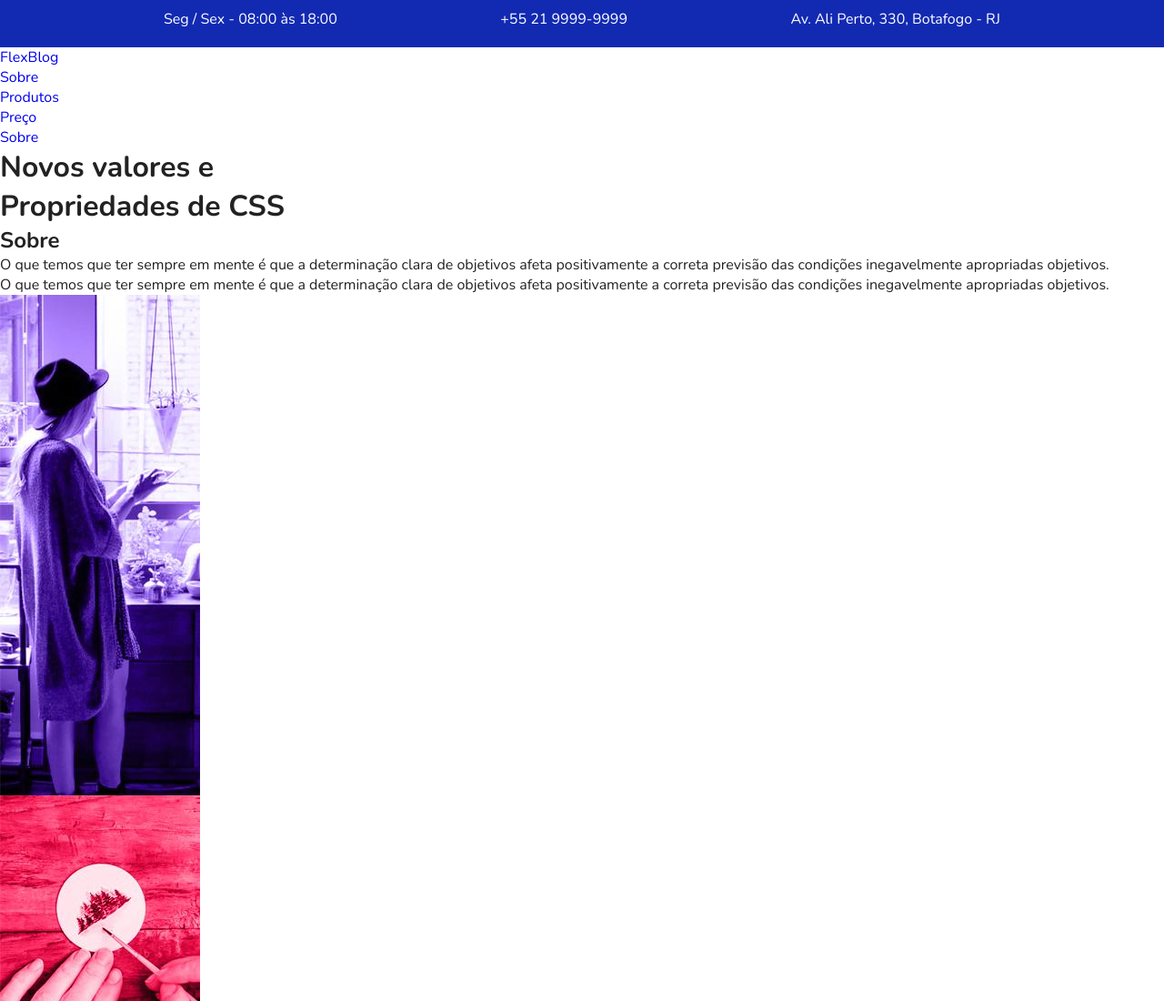
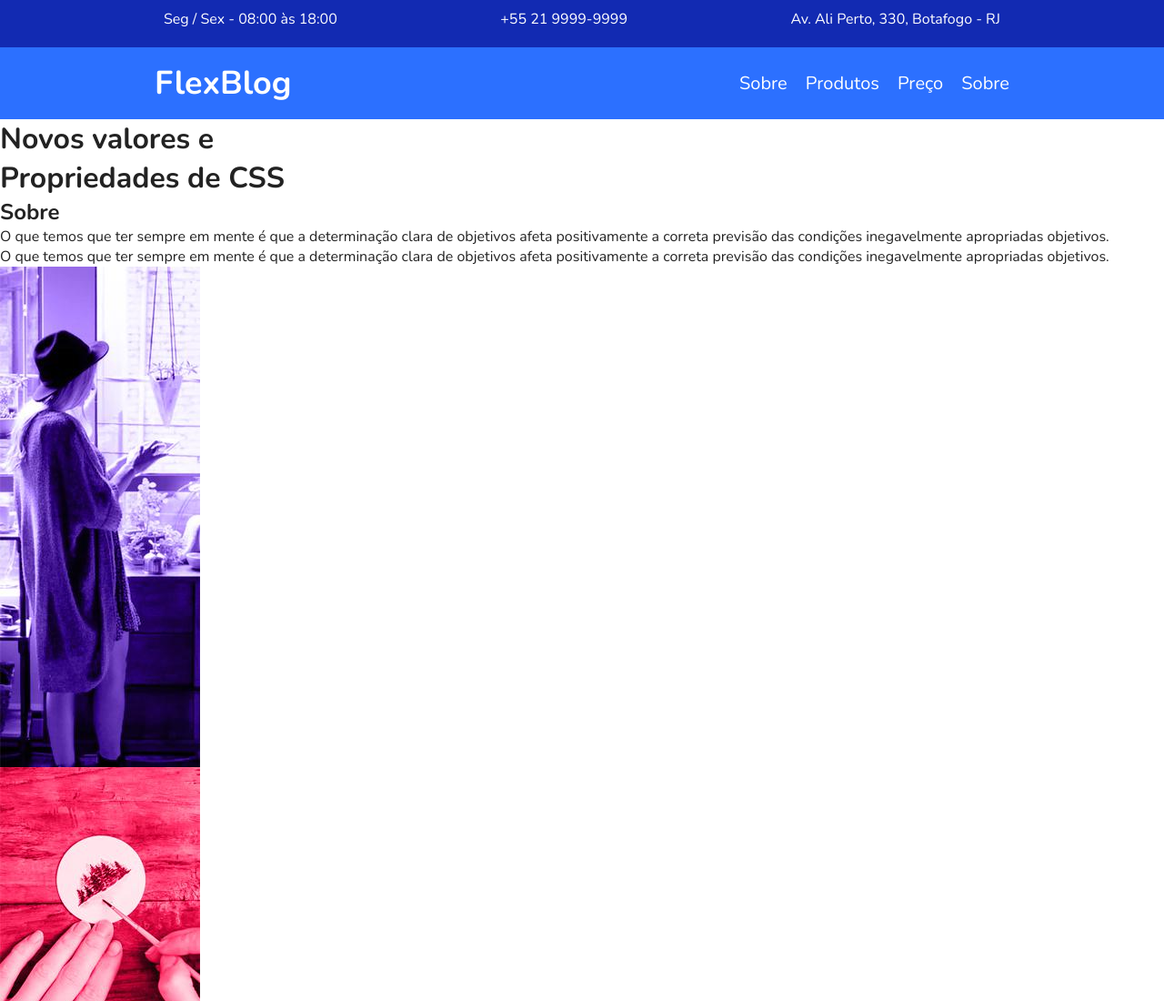
Before and after one commit to GoharaJunior/flexblog, a plain HTML site: page index.html in a window 1280 px wide. Shown: the top 1100 px of the page at 91% size. Drawn offline with nearby package versions, Linux system fonts and the light colour scheme.

Commit message:
3-5 FlexBlog Menu

```diff
--- a/css/style.css
+++ b/css/style.css
@@ -24,7 +24,7 @@ img {
 * {
   box-sizing: border-box;
 }
-/*===MENU===*/
+/*===SUPERINFO===*/
 .superinfo-bg {
   background: #122ab2;
   color: white;
@@ -46,3 +46,42 @@ img {
 .superinfo a {
   color: white;
 }
+/*===MENU===*/
+.menu-bg {
+  background: #2c70ff;
+}
+
+.menu {
+  max-width: 960px;
+  margin: 0 auto;
+  padding: 15px 0px;
+  display: flex;
+  flex-wrap: wrap;
+  justify-content: space-between;
+  align-items: center;
+}
+
+.menu a {
+  color: white;
+}
+
+.menu-logo a {
+  font-size: 2.25em;
+  font-weight: bold;
+  margin: 0 10px;
+}
+
+.menu-nav ul {
+  display: flex;
+  flex-wrap: wrap;
+}
+
+.menu-nav a {
+  font-size: 1.25em;
+  display: block;
+  padding: 10px;
+}
+
+.menu-nav a:hover {
+  color: #122ab2;
+}
--- a/index.html
+++ b/index.html
@@ -22,7 +22,7 @@
       <div class="menu-logo">
         <a href="#">FlexBlog</a>
       </div>
-      <nav>
+      <nav class="menu-nav">
         <ul>
           <li><a href="#sobre">Sobre</a></li>
           <li><a href="#produtos">Produtos</a></li>
```
